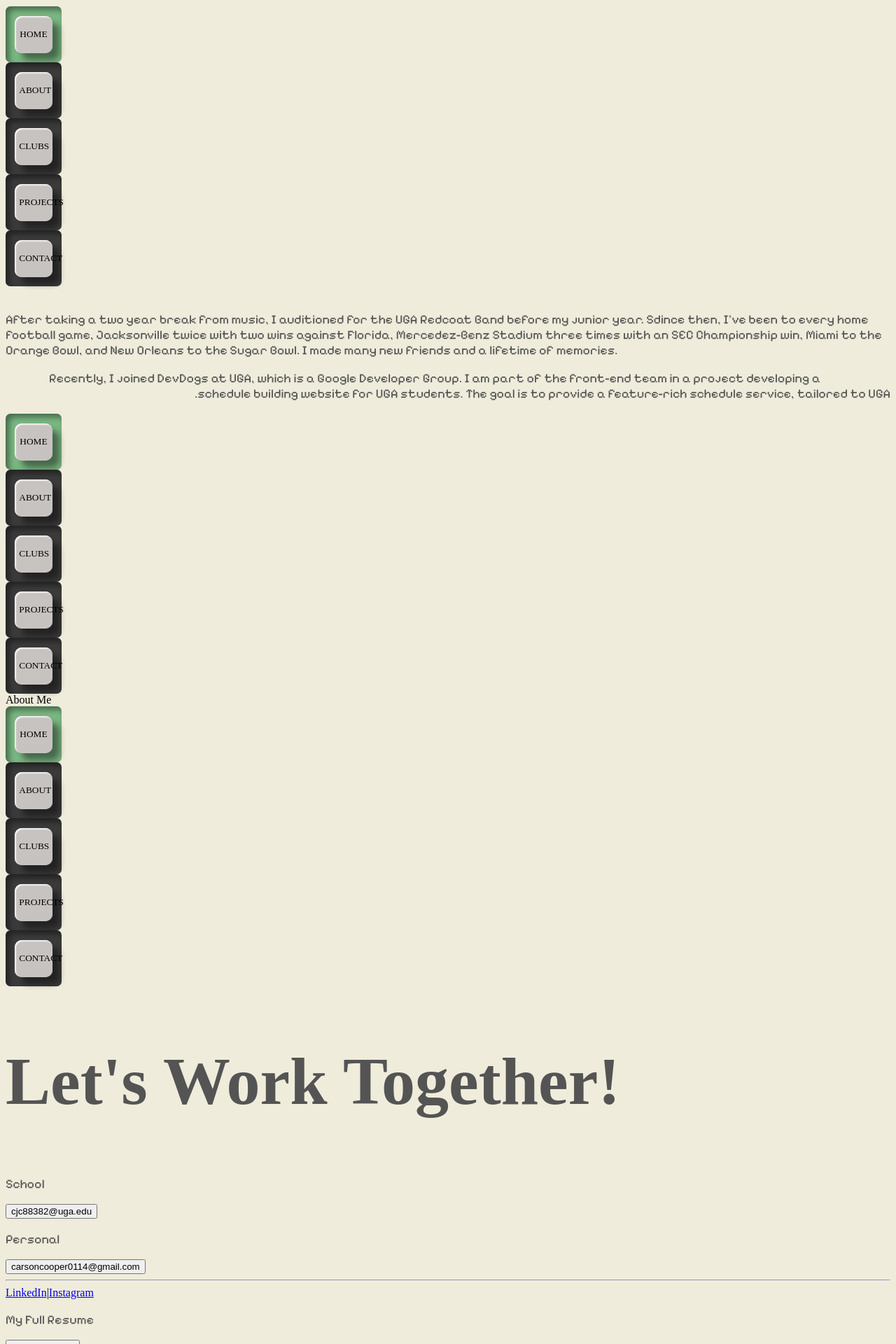
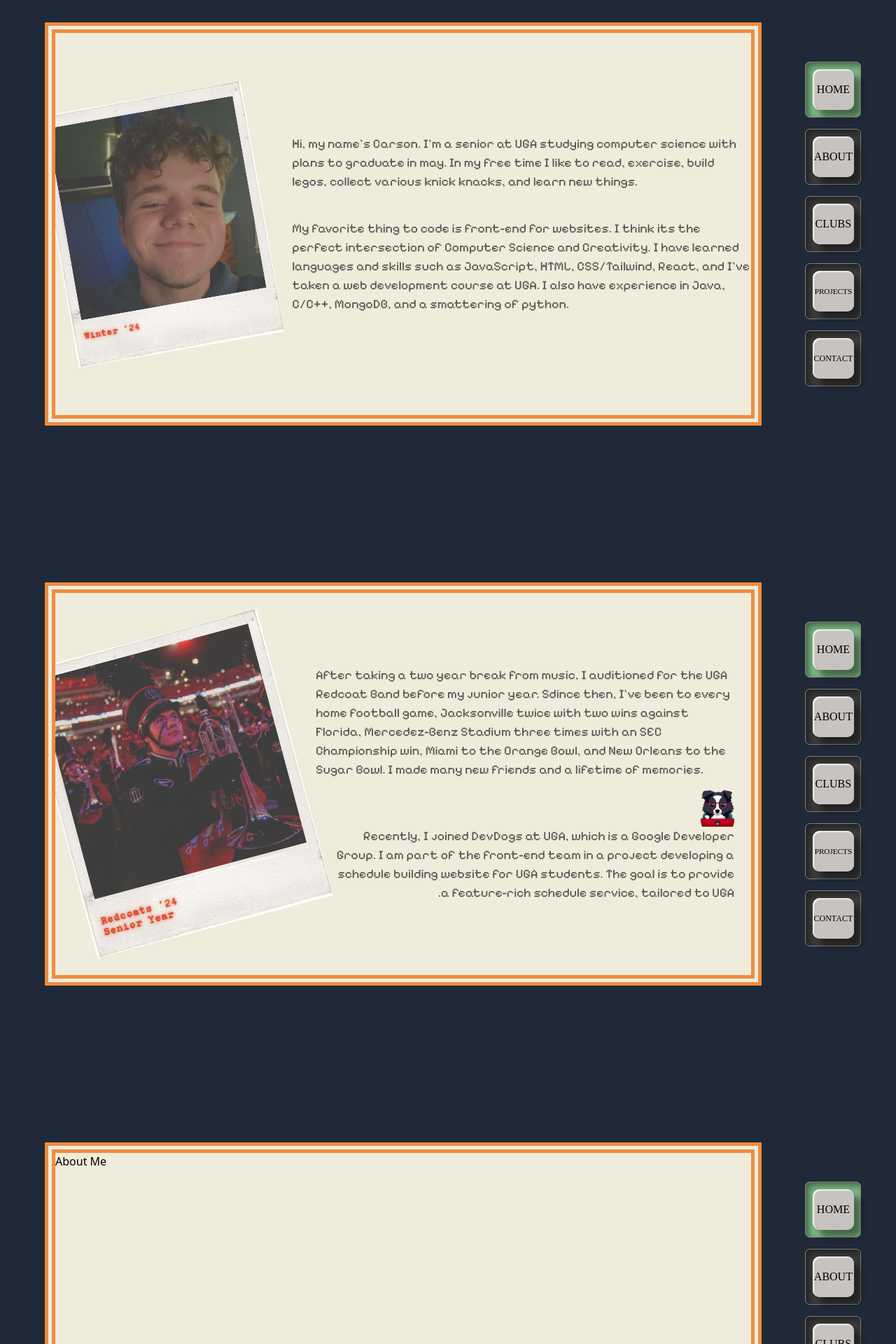
Before and after one commit to carsonjc14/Personal-Website, a Next.js app: page / in a window 1280 px wide. Shown: the part 880-2800 px from the top of the page at 70% size. Built offline with nearby package versions, Linux system fonts and the light colour scheme; a web font is replaced by a local one.

Commit message:
Appearance
Made cosmetic and layout changes

```diff
--- a/app/components/ButtonPanel.tsx
+++ b/app/components/ButtonPanel.tsx
@@ -5,12 +5,12 @@ const ButtonPanel = (props) => {
 
     return (
 
-        <div className="flex flex-col gap-4 items-center my-auto row-start-1 col-start-4 mx-auto aspecct-[2/9] w-[16vw] ">
+        <div className="ml-[5vw] flex flex-col gap-4 items-center my-auto row-start-1 col-start-4 mx-auto aspecct-[2/9] w-[16vw] ">
             <div onClick={() => props.changeStyle("Home")} className={props.homeLight} ><button className="tv-button">HOME</button></div>
             <div onClick={() => props.changeStyle("Red")} className={props.redLight} ><button className="tv-button">ABOUT</button></div>
             <div onClick={() => props.changeStyle("Orange")} className={props.orangeLight} ><button className="tv-button">CLUBS</button></div>
-            <div onClick={() => props.changeStyle("Yellow")} className={props.yellowLight} ><button className="tv-button">PROJECTS</button></div>
-            <div onClick={() => props.changeStyle("Blue")} className={props.blueLight} ><button className="tv-button">CONTACT</button></div>
+            <div onClick={() => props.changeStyle("Yellow")} className={props.yellowLight} ><button className="tv-button text-[.7em]">PROJECTS</button></div>
+            <div onClick={() => props.changeStyle("Blue")} className={props.blueLight} ><button className="tv-button text-[.75em] ">CONTACT</button></div>
         </div>
 
 
--- a/app/globals.css
+++ b/app/globals.css
@@ -1,8 +1,8 @@
 @import url('https://fonts.googleapis.com/css2?family=Doto:wght@100..900&display=swap');
 @import url('https://fonts.googleapis.com/css2?family=Pixelify+Sans:wght@400..700&display=swap');
-/* @tailwind base;
+@tailwind base;
 @tailwind components;
-@tailwind utilities; */
+@tailwind utilities;
 
 
 
@@ -39,6 +39,12 @@ h1 {
   color: var(--foreground);
 
 }
+
+.tv-border {
+  border-style: double;
+  border-width: 15px;
+}
+
 
 h2 {
   color: var(--foreground);
@@ -81,13 +87,13 @@ p {
 
 
 .tv-button {
-  width: 4em;
-  height: 4em;
+  width: 75%;
+  height: 75%;
   border-radius: 10px;
   border: none;
   outline: none;
   font-family: "Montserrat";
-  font-size: px;
+
   transition: 0.1s ease-in-out;
   background-color: #c7c3c0;
   box-shadow: rgba(0, 0, 0, 0.424) 10px 10px 8px,
--- a/app/page.tsx
+++ b/app/page.tsx
@@ -75,13 +75,13 @@ export default function Home() {
   }
 
   return (
-    <div>
+    <div className="flex flex-col flex-none">
 
           {/* Home Page */}
-          <section ref={homeRef} className=" grid grid-cols-5 bg-gray-800 w-[100vw] h-[100vh] flex">
+          <section ref={homeRef} className="relative min-h-[100vh] grid grid-cols-5 bg-gray-800 w-[100vw] h-[100vh] flex">
 
             {/* Content */}
-            <div className="row-start-1 rounded-[125] bg-[var(--background)]  aspect-video w-[70vw] overflow-hidden my-auto ml-[5vw] border border-[var(--stripe-orange)] border-4">
+            <div className="min-h-[400px]  row-start-1 col-span-4 rounded-[125] bg-[var(--background)]  aspect-video w-[100%] overflow-hidden my-auto ml-[5vw] border border-[var(--stripe-orange)] border-[15px] tv-border">
 
 
 
@@ -118,8 +118,8 @@ export default function Home() {
 
 
       {/* About Page */}
-      <section ref={aboutRef} className=" grid grid-cols-5 bg-gray-800 w-[100vw] h-[100vh] flex">
-        <div className="row-start-1 justify-items-center rounded-[125] bg-[var(--background)]  aspect-video w-[70vw] overflow-hidden my-auto ml-[5vw] border border-[var(--stripe-orange)] border-4">
+      <section ref={aboutRef} className="relative min-h-[100vh] grid grid-cols-5 bg-gray-800 w-[100vw] h-[100vh] flex">
+        <div className="min-h-[400px] row-start-1 col-span-4 justify-items-center rounded-[125] bg-[var(--background)]  aspect-video w-[100%] overflow-hidden my-auto ml-[5vw] border border-[var(--stripe-orange)] tv-border">
 
           <div className="h-full flex items-center">
             <Image src="/images/pol-selfie.png" alt="a selfie of me" className="w-[30%] rotate-[-10deg]" width={500} height={0}/>
@@ -156,8 +156,8 @@ export default function Home() {
 
 
       {/* Involvement Page */}
-      <section ref={involvementRef} className=" grid grid-cols-5 bg-gray-800 w-[100vw] h-[100vh] flex">
-        <div className="row-start-1 justify-items-center rounded-[125] bg-[var(--background)]  aspect-video w-[70vw] overflow-hidden my-auto ml-[5vw] border border-[var(--stripe-orange)] border-4">
+      <section ref={involvementRef} className="justify-center relative min-h-[100vh] grid grid-cols-5 bg-gray-800 w-[100vw] h-[100vh] flex">
+        <div className="min-h-[400px] row-start-1 col-span-4 justify-items-center rounded-[125] bg-[var(--background)]  aspect-video w-[100%] overflow-hidden my-auto ml-[5vw] border border-[var(--stripe-orange)] tv-border">
 
           <div className="flex items-center h-full">
 
@@ -207,8 +207,8 @@ export default function Home() {
 
 
       {/* Projects Page */}
-      <section ref={projectsRef} className=" grid grid-cols-5 bg-gray-800 w-[100vw] h-[100vh] flex">
-        <div className="row-start-1 justify-items-center rounded-[125] bg-[var(--background)]  aspect-video w-[70vw] overflow-hidden my-auto ml-[5vw] border border-[var(--stripe-orange)] border-4">
+      <section ref={projectsRef} className="relative min-h-[100vh] grid grid-cols-5 bg-gray-800 w-[100vw] h-[100vh] flex">
+        <div className="min-h-[400px] row-start-1 col-span-4 justify-items-center rounded-[125] bg-[var(--background)]  aspect-video w-[100%] overflow-hidden my-auto ml-[5vw] border border-[var(--stripe-orange)] tv-border">
           About Me
         </div>
         <div className="col-start-5 my-auto">
@@ -225,24 +225,24 @@ export default function Home() {
 
 
       {/* Contact Page */}
-      <section ref={contactRef} className=" grid grid-cols-5 bg-gray-800 w-[100vw] h-[100vh] flex">
-        <div className="row-start-1 justify-items-center rounded-[125] bg-[var(--background)]  aspect-video w-[70vw] overflow-hidden my-auto ml-[5vw] border border-[var(--stripe-orange)] border-4">
+      <section ref={contactRef} className="relative min-h-[100vh] grid grid-cols-5 bg-gray-800 w-[100vw] h-[100vh] flex">
+        <div className="min-h-[400px] row-start-1 col-span-4 justify-items-center rounded-[125] bg-[var(--background)]  aspect-video w-[100%] overflow-hidden my-auto ml-[5vw] border border-[var(--stripe-orange)] tv-border">
 
-          <div className="flex flex-col items-center my-12">
+          <div className="flex flex-col items-center my-6">
 
             <h1 className="text-[500%] text-center" >Let's Work Together!</h1>
 
             {/* <section className="flex flex-col mt-20"> */}
 
-              <section className="grid grid-cols-2 w-[70%] mt-12">
+              <section className="grid grid-cols-2 w-[70%] mt-10">
                 <div className="flex flex-col items-center col-start-1">
                   <p>School</p>
-                  <button onClick={() => copyText("cjc88382@uga.edu")}>cjc88382@uga.edu</button>
+                  <button onClick={() => copyText("cjc88382@uga.edu")}><p>cjc88382@uga.edu</p></button>
                 </div>
 
                 <div className="flex flex-col items-center col-start-2">
                   <p>Personal</p>
-                  <button onClick={() => copyText("carsoncooper0114@gmail.com")}>carsoncooper0114@gmail.com</button>
+                  <button onClick={() => copyText("carsoncooper0114@gmail.com")}><p>carsoncooper0114@gmail.com</p></button>
                 </div>
               </section>
 
@@ -250,15 +250,15 @@ export default function Home() {
 
               <div className="mt-4 flex gap-4 row-start-2 col-start-1 col-span-2 items-center justify-center">
                 <a href="www.linkedin.com/in/carson-cooper-04a0382ba" target="_blank">
-                  LinkedIn</a>
-                  |
+                  <p>LinkedIn</p></a>
+                  <p>|</p>
                 <a href="https://www.instagram.com/carson_is_cooper/" target="_blanks">
-                  Instagram</a>
+                  <p>Instagram</p></a>
               </div>
 
               <p className="mt-2">My Full Resume</p>
-              <button onClick={dlPDF} className="">
-                Download PDF
+              <button onClick={dlPDF} className="border rounded-xl px-2">
+                <p>Download PDF</p>
               </button>
 
 
```
